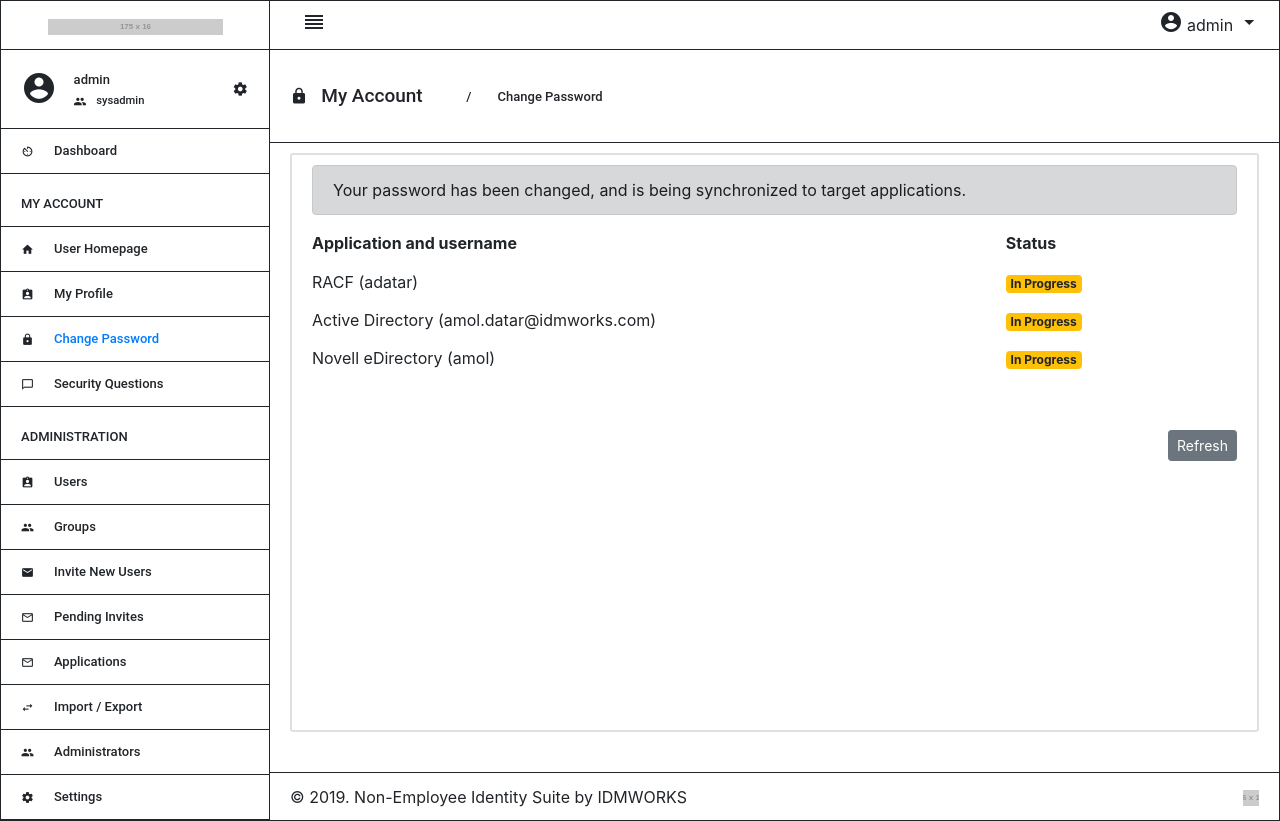
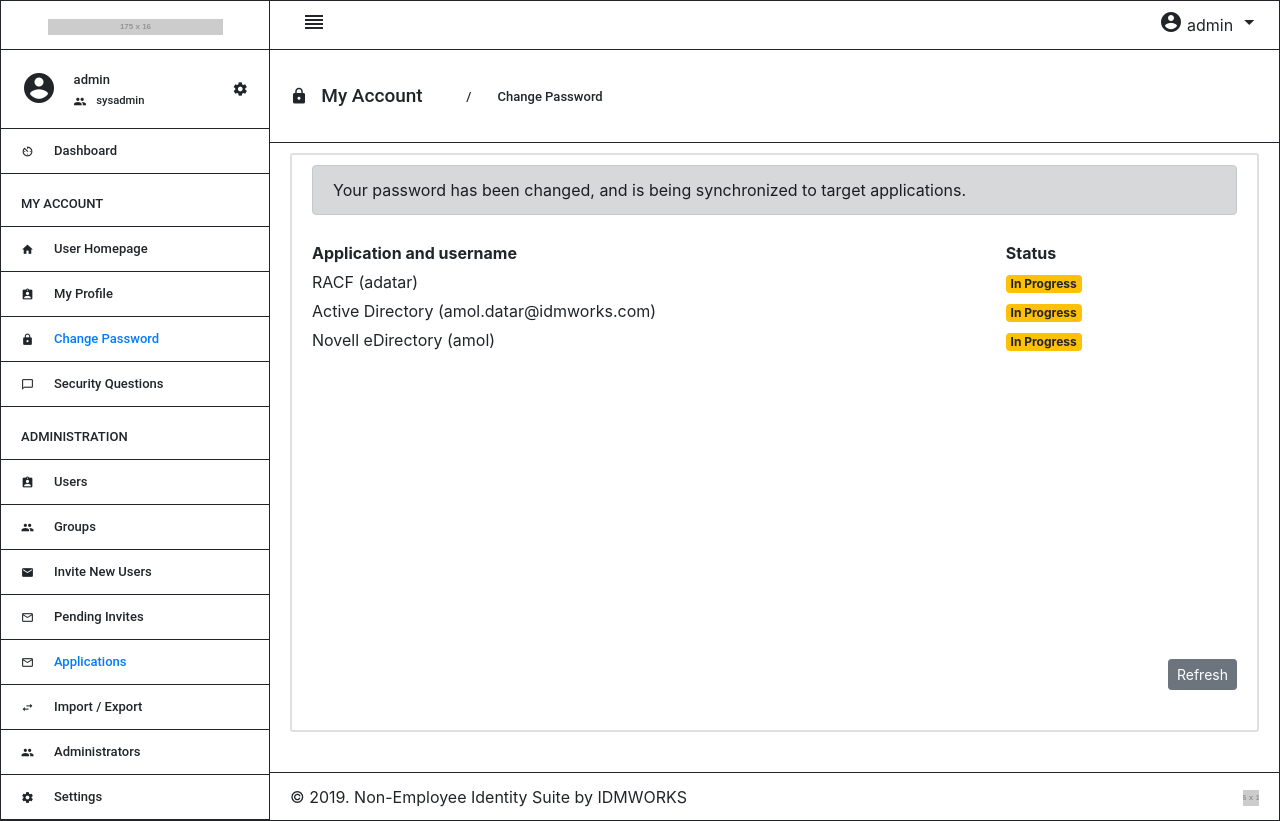
Before and after one commit to idf-idmworks/idf-idmworks.github.io, a plain HTML site: page _site/chg-pwd-status-1.html in a window 1280 px wide. Drawn offline with nearby package versions, Linux system fonts and the light colour scheme; placeholder pictures from the web are drawn by us.

Commit message:
missed auto 1fr in pwd-status files

```diff
--- a/_site/chg-pwd-status-1.html
+++ b/_site/chg-pwd-status-1.html
@@ -86,7 +86,7 @@
           </div>
           <div class="sidebar-item">
             <div class="sidebar-item-icon"><i class="material-icons md-13">mail_outline</i></div>
-            <div class="sidebar-item-text">Applications</div>
+            <div class="sidebar-item-text"><a href="app-config.html">Applications</a></div>
           </div>
           <div class="sidebar-item">
             <div class="sidebar-item-icon"><i class="material-icons md-13">swap_horiz</i></div>
--- a/scss/_chg-pwd-status.scss
+++ b/scss/_chg-pwd-status.scss
@@ -1,13 +1,16 @@
 
 .change-password-wrapper-status {
 	display: grid;
-	grid-template-rows: 1fr 2fr 1fr 3fr;
+	grid-template-rows: auto auto 1fr;
+	align-items: start;
 }
 
 .change-password-status {
 	display: grid;
 	grid-template-rows: auto;
 	align-items: start;
+	padding-top: 10px;
+	grid-row-gap: 5px;
 }
 
 .change-pwd-header {
```
Also changed, not shown: _layouts/default.html (+1 -1 lines), _site/chg-pwd-status-2.html (+1 -1 lines), _site/chg-pwd-status-3.html (+1 -1 lines), _site/chg-pwd-updated.html (+1 -1 lines), _site/chg-pwd.html (+1 -1 lines), _site/css/css-grid-neis.css, css/css-grid-neis.css, 2 other files.
